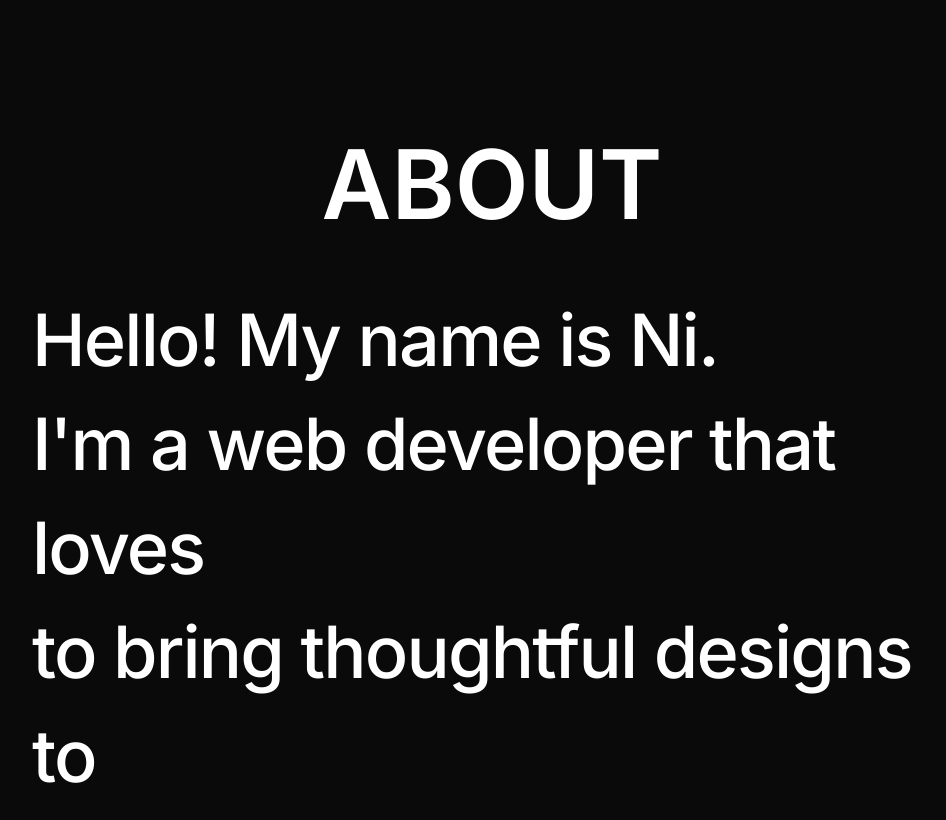
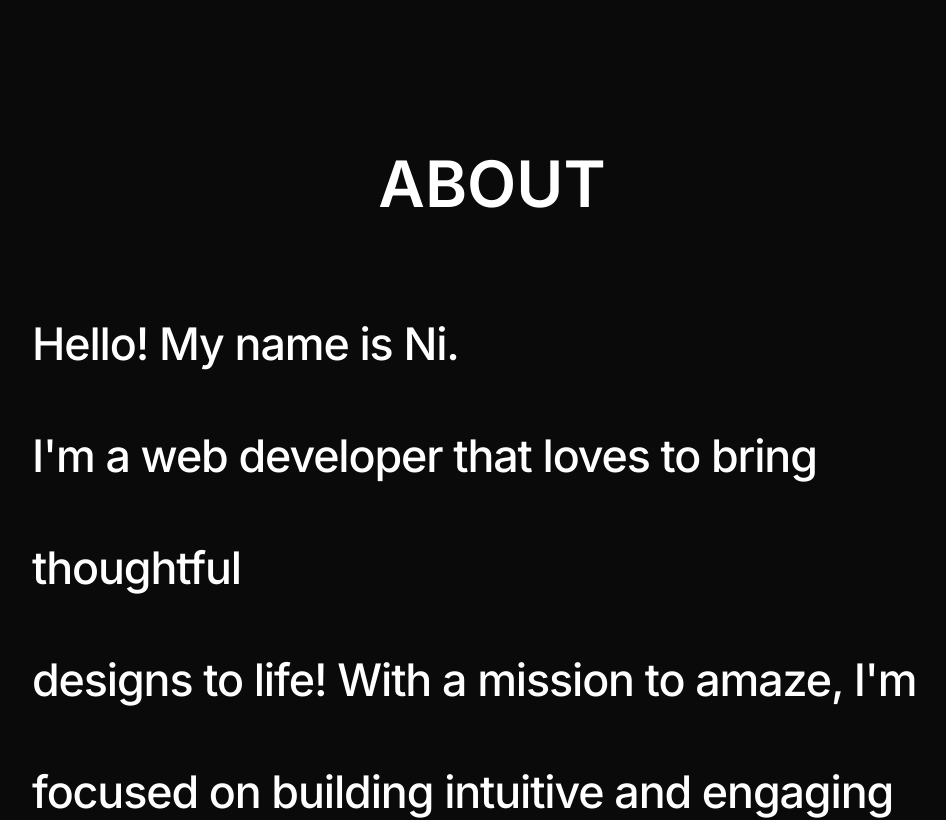
Before and after one commit to nihatran/nitran-portfolio, a Next.js app: page / in a window 1280 px wide. Shown: the part 740-1560 px from the top of the page, without its empty margins (148-1094 px from the left). Built offline with nearby package versions, Linux system fonts and the light colour scheme.

Commit message:
Change font sizes of about

```diff
--- a/components/about.tsx
+++ b/components/about.tsx
@@ -54,12 +54,15 @@ export default function About() {
   return (
     <div className="flex justify-center items-center mb-14 mt-20">
       <div className="flex flex-col gap-9 xl:gap-14 items-center md:w-[75vw]">
-        <h2 ref={headingRef} className="xl:text-8xl text-5xl font-semibold">
+        <h2
+          ref={headingRef}
+          className="text-[clamp(3rem,5vw,8rem)] font-semibold"
+        >
           ABOUT
         </h2>
         <div
           ref={aboutMainRef}
-          className="xl:leading-26 lg:leading-14 leading-10 tracking-tight text-3xl lg:text-4xl xl:text-7xl font-medium px-5"
+          className="xl:leading-28 lg:leading-14 leading-12 tracking-tight text-[clamp(2rem,3.5vw,6rem)] font-medium px-5"
         >
           <p>Hello! My name is Ni.</p>
           <p>
```
